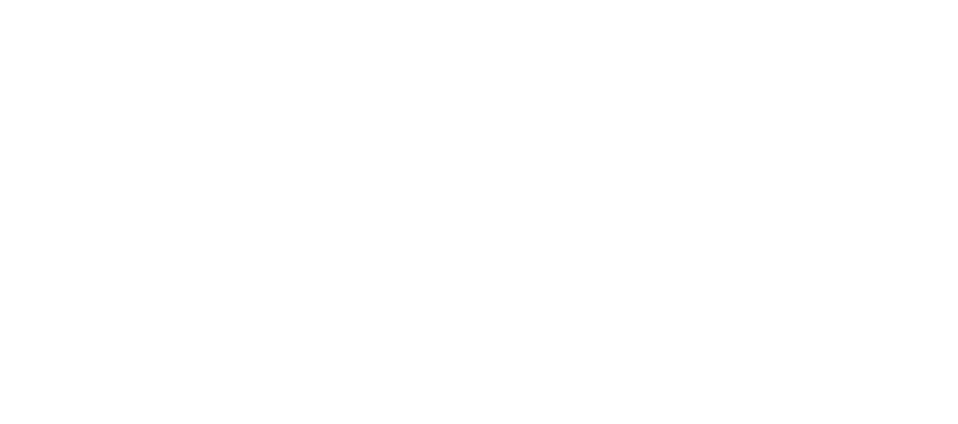
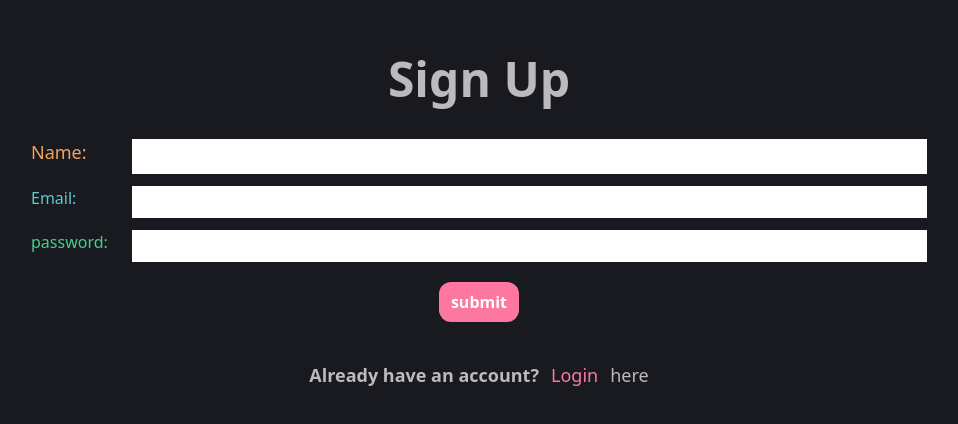
Before and after one commit to FranlexRam/MERN-App-project, a React (Create React App) app in the folder client/: page /signup in a window 1280 px wide. Shown: the part 196-620 px from the top of the page, without its empty margins (161-1119 px from the left). Built offline with nearby package versions, Linux system fonts and the light colour scheme; no server answers.

Commit message:
Fixing details

```diff
--- a/client/src/App.js
+++ b/client/src/App.js
@@ -1,4 +1,98 @@
-function App() {
+
+import React, { useEffect, useState } from 'react'
+import { BrowserRouter, Route, Routes, useLocation, useNavigate } from 'react-router-dom'
+import MainScreen from './components/MainFront/MainScreen'
+import SideMenu from './components/MainFront/SideMenu'
+import toast, { Toaster } from 'react-hot-toast';
+
+import NavBar from './components/NavBar'
+import ProfileMain from './components/Profile/ProfileMain'
+import SignUp from './components/SignUp'
+
+import TaskScreen from './components/TaskFront/TaskScreen'
+import SpinnerState from './context/Spinner/SpinnerState'
+import TaskState from './context/Task/TaskState'
+
+import TodoState from './context/Todo/TodoState'
+import { useCookies } from "react-cookie";
+import Login from './components/Login';
+import UserState from './context/User/UserState';
+
+const App = () => {
+
+
+  const location = useLocation();
+  const navigate = useNavigate()
+  // console.log("htis ",cookies)
+
+
+  console.log(process.env.REACT_APP_API)
+
+  return (
+    <>
+
+
+      <TodoState>
+        <TaskState>
+          <SpinnerState>
+            <UserState>
+
+
+
+            <Toaster
+              position="top-right"
+              reverseOrder={false}
+              gutter={8}
+              containerClassName=""
+              containerStyle={{}}
+              toastOptions={{
+                // Define default options
+                className: '',
+                duration: 5000,
+                style: {
+                  background: '#363636',
+                  color: '#fff',
+                },
+
+                // Default options for specific types
+                success: {
+                  duration: 3000,
+                  theme: {
+                    primary: 'green',
+                    secondary: 'black',
+                  },
+                },
+              }}
+            />
+
+            {(location.pathname !== '/signup')&&(location.pathname !== '/login') ? <NavBar /> : (<></>)}
+            <div className='flex'>
+
+              {(location.pathname !== '/signup')&&(location.pathname !== '/login')?(<SideMenu />):(<></>)}
+
+              <Routes>
+
+
+
+                <Route exact path='/' element={<MainScreen />}></Route>
+                <Route exact path='/:todoId/:todoTitle' element={<TaskScreen />}></Route>
+                <Route exact path='/profile' element={<ProfileMain />}></Route>
+                <Route exact path='/signup' element={<SignUp />}></Route>
+                <Route exact path='/login' element={<Login />}></Route>
+
+              </Routes>
+
+            </div>
+
+            </UserState>
+          </SpinnerState>
+        </TaskState>
+      </TodoState>
+
+
+
+    </>
+  )
 }
 
-export default App;
+export default App
--- a/client/src/context/Task/TaskState.js
+++ b/client/src/context/Task/TaskState.js
@@ -30,13 +30,13 @@
             headers
         });
         const newTasks = res.data.todo.tasks.slice();
-        // setTasks(res.data.savedTask.tasks.slice())
+        //setTasks(res.data.savedTask.tasks.slice())
         setTasks(newTasks)
     }
 
     // check task
     const checkTask = async(todoId, taskId)=>{
-        console.log(headers)
+        //console.log(headers)
         const res = await axios.put(`${process.env.REACT_APP_API}/checkTask/${todoId}/${taskId}`,{},{
             headers
         })
```
Also changed, not shown: client/package.json (+9 -7 lines), client/postcss.config.js (+5 -5 lines), client/src/index.js (+5 -5 lines), client/src/context/Spinner/SpinnerContext.js (line endings or trailing spaces), client/src/index.css (line endings or trailing spaces), client/tailwind.config.js (indentation only), 2 other files (tests, documents, lock files or other folders).
